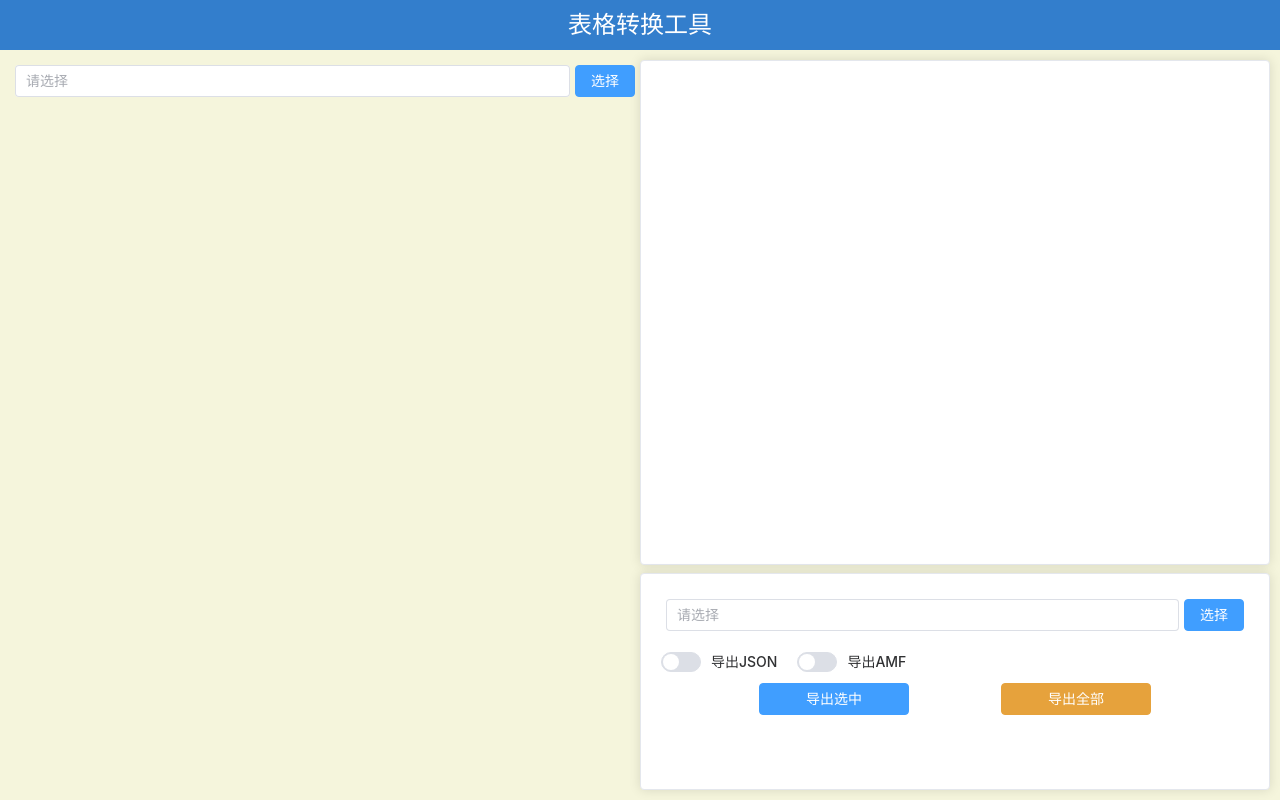
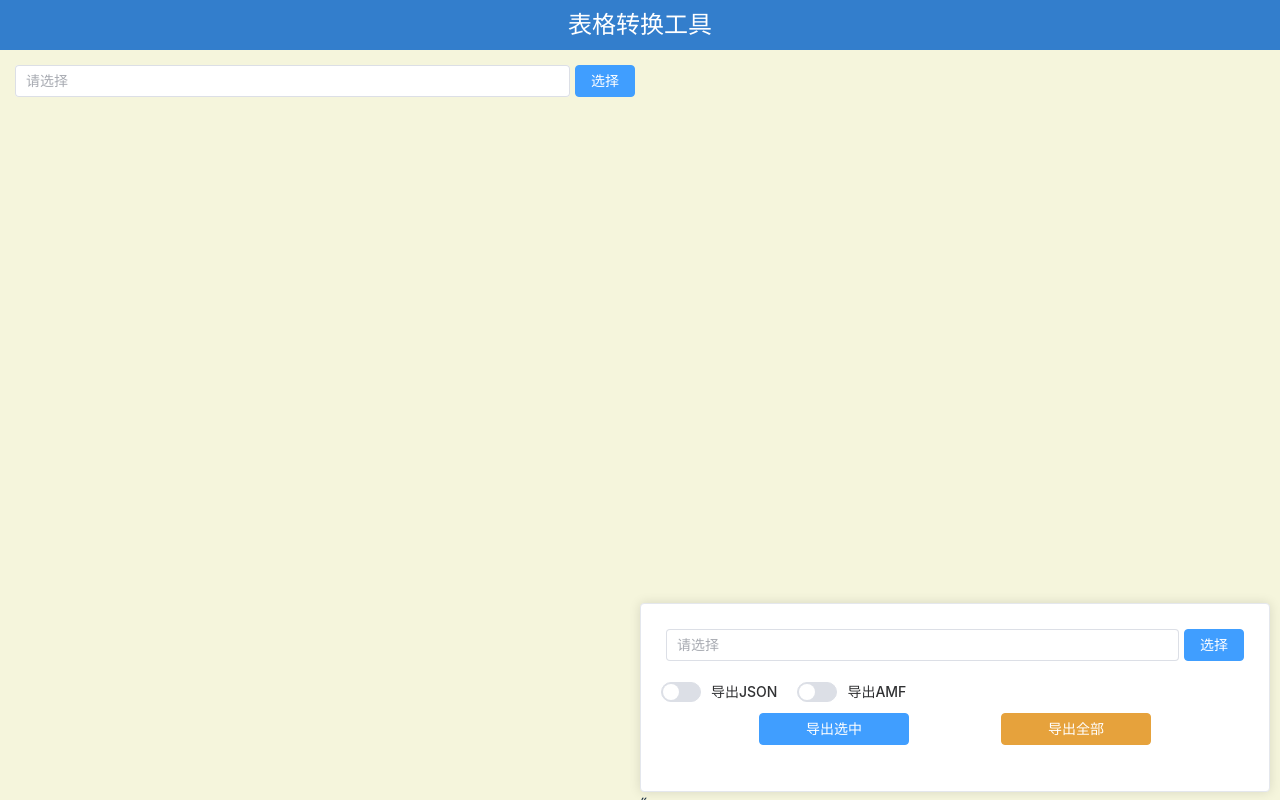
Before and after one commit to cooluid/vite-xls, a Vue app: page / in a window 1280 px wide. Built offline with nearby package versions, Linux system fonts and the light colour scheme.

Commit message:
日志显示

```diff
--- a/src/components/Log/LogItem.vue
+++ b/src/components/Log/LogItem.vue
@@ -1,11 +1,35 @@
 <template>
     <div class="log-item">
-        <div class="log-item-header">
-            <span class="log-item-title">标题</span>
-            <span class="log-item-time">时间</span>
+        <div :class="['log-item-header', `log-item-header-${logItem.type}`]">
+            <span class="log-item-info">{{ logItem.mssage }}</span>
         </div>
     </div>
 </template>
 <script setup lang="ts">
+import { LogEntry } from "@/stores/logStore";
+import { computed } from "vue";
+const props = defineProps<{
+    item: LogEntry
+}>();
+
+const logItem = computed(() => props.item);
 </script>
-<style scoped></style>
+<style scoped>
+
+.log-item-header-success {
+    color: forestgreen;
+}
+
+.log-item-header-warning {
+    color: #dac106;
+}
+
+.log-item-header-error {
+    color: #f40808;
+}
+
+.log-item-info {
+    text-align: left;
+    font-size: 12px;
+}
+</style>
--- a/src/components/Log/LogView.vue
+++ b/src/components/Log/LogView.vue
@@ -1,18 +1,61 @@
 <template>
-	<div class="log-view">
-		<el-card>
-		</el-card>
+	<div class="log-view" ref="logContainer">
+		<LogItem v-for="(item, index) in logList" :key="index" :item="item" />
 	</div>
 </template>
 <script setup lang="ts">
+import { LogEntry } from "@/stores/logStore";
+import { computed, ref, onMounted, onUnmounted, nextTick, watch } from "vue";
+import LogItem from "./LogItem.vue";
+
+const props = defineProps<{
+	list: LogEntry[];
+}>();
+
+const logList = computed(() => props.list);
+const logContainer = ref<HTMLDivElement | null>(null);
+let observer: MutationObserver | null = null;
+let isScrolledToBottom = true;
+
+const handleScroll = () => {
+	nextTick(() => {
+		if (logContainer.value && isScrolledToBottom) {
+			logContainer.value.scrollTo({
+				top: logContainer.value.scrollHeight,
+				behavior: 'smooth'
+			});
+		}
+	});
+};
+
+const checkScrollPosition = () => {
+	if (logContainer.value) {
+		const { scrollTop, scrollHeight, clientHeight } = logContainer.value;
+		isScrolledToBottom = scrollTop + clientHeight >= scrollHeight - 5;
+	}
+};
+
+watch(logList, () => {
+	handleScroll();
+}, { deep: true });
+
+onMounted(() => {
+	if (logContainer.value) {
+		logContainer.value.addEventListener('scroll', checkScrollPosition);
+	}
+	handleScroll();
+});
+
+onUnmounted(() => {
+	if (logContainer.value) {
+		logContainer.value.removeEventListener('scroll', checkScrollPosition);
+	}
+});
 
 </script>
 <style scoped>
 .log-view {
 	height: 100%;
-}
-
-.el-card {
-	height: 100%;
+	overflow-y: auto;
 }
 </style>
--- /dev/null
+++ b/src/stores/logStore.ts
@@ -0,0 +1,19 @@
+import { defineStore } from "pinia";
+export interface LogEntry {
+    mssage: string,
+    type: 'info' | 'success' | 'warning' | 'error'
+}
+export const useLogStore = defineStore('log', {
+    state: () => ({
+        logList: [] as LogEntry[]
+    }),
+    actions: {
+        add(msgItem: LogEntry): void {
+            this.logList.push(msgItem);
+        },
+
+        clear(): void {
+            this.logList.length = 0;
+        }
+    }
+});
--- a/src/stores/xlsxStore.ts
+++ b/src/stores/xlsxStore.ts
@@ -1,4 +1,3 @@
-import { ElNotification } from "element-plus";
 import { defineStore } from "pinia";
 
 export interface XlsItem {
--- a/src/utils/excelUtil.ts
+++ b/src/utils/excelUtil.ts
@@ -2,6 +2,7 @@ import { ElNotification } from "element-plus";
 import * as xlsx from "xlsx";
 import { WorkBook, WorkSheet } from "xlsx";
 import { useXlsxStore } from "../stores/xlsxStore";
+import { useLogStore } from "@/stores/logStore";
 
 // 类型定义
 type ParsedData = Record<string, Record<string, Record<string, any>>>;
@@ -91,13 +92,14 @@ export const parseWorkbook = (workbookList: WorkBook[]): ParsedData | null => {
   if (!workbookList.length) {
     return null;
   }
-
+  const logStore = useLogStore();
   return workbookList.reduce((acc, workbook) => {
     workbook.SheetNames.forEach(sheetName => {
       const worksheet = workbook.Sheets[sheetName];
       const titleCell = worksheet[xlsx.utils.encode_cell({ r: 0, c: 0 })];
       if (titleCell) {
         acc[titleCell.v] = parseWorksheet(worksheet);
+        logStore.add({ mssage: `正在解析 ${titleCell.v}`, type: 'info' });
       }
     });
     return acc;
@@ -106,10 +108,12 @@ export const parseWorkbook = (workbookList: WorkBook[]): ParsedData | null => {
 
 // 文件读取和导出函数
 export const xlsRead = async (type: number): Promise<ParsedData | null> => {
+  const logStore = useLogStore();
   const store = useXlsxStore();
   const files = store.xlsFileList;
   const selectedXls = type === 0 ? files.filter(file => file.isSelected) : files;
 
+  logStore.add({ mssage: '正在读取数据', type: 'info' });
   const excelDataList = await Promise.all(
     selectedXls.map(xls => window.electronAPI.invoke("read-excel", `${store.xlsPath}/${xls.name}`))
   );
@@ -119,15 +123,20 @@ export const xlsRead = async (type: number): Promise<ParsedData | null> => {
 
 export const processAndExportData = async (type: number, exportPath: string): Promise<void> => {
   const data = await xlsRead(type);
+  const logStore = useLogStore();
+
   if (!data) {
+    logStore.add({ mssage: '无效的数据格式', type: 'error' });
     throw new Error('无效的数据格式');
   }
 
   await Promise.all(
     Object.entries(data).map(async ([configName, configData]) => {
       const fileName = `${configName}.json`;
+      logStore.add({ mssage: `正在处理 ${fileName}`, type: 'info' });
       const filePath = await window.electronAPI.invoke("join-paths", exportPath, fileName);
       await window.electronAPI.invoke("write-file", filePath, JSON.stringify(configData, null, 2));
+      logStore.add({ mssage: `已导出文件：${fileName}`, type: 'success' });
     })
   );
 };
--- a/src/views/Home.vue
+++ b/src/views/Home.vue
@@ -9,8 +9,12 @@
 					<FileList v-model="files" />
 				</el-col>
 				<el-col :span="12" class="r-col">
-					<LogView class="log-view" />
-					<ExportSettings class="export-settings-container" />
+					<div class="list-container">
+						<LogView :list="logList" />
+					</div>
+					<div class="export-settings-container">
+						<ExportSettings />˝
+					</div>
 				</el-col>
 			</el-row>
 		</div>
@@ -25,11 +29,16 @@ import MainLayout from "@/components/Layout/MainLayout.vue";
 import { useXlsxStore } from "@/stores/xlsxStore";
 import { computed, watch } from "vue";
 import LogView from "@/components/Log/LogView.vue";
+import { useLogStore } from "@/stores/logStore";
+
 const store = useXlsxStore();
+const logStore = useLogStore();
 const files = computed({
 	get: () => store.xlsFileList || [],
 	set: (value) => store.xlsFileList = value,
 });
+
+const logList = computed(() => logStore.logList);
 
 const importPath = computed({
 	get: () => store.xlsPath,
@@ -62,14 +71,15 @@ watch(importPath, async () => {
 	height: 100%;
 	display: flex;
 	flex-direction: column;
-	gap: 10px;
 }
 
-.log-view {
-	flex: 7
+.list-container {
+	flex: 1;
+	overflow-y: auto;
+	min-height: 0;
 }
 
 .export-settings-container {
-	flex: 3;
+	min-height: 50px;
 }
 </style>
```
